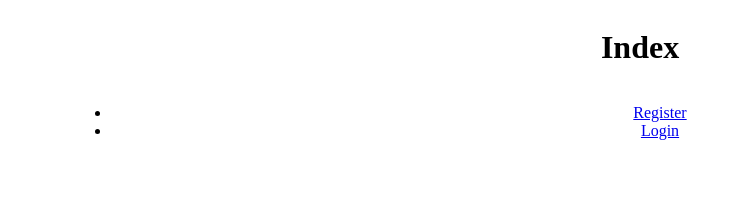
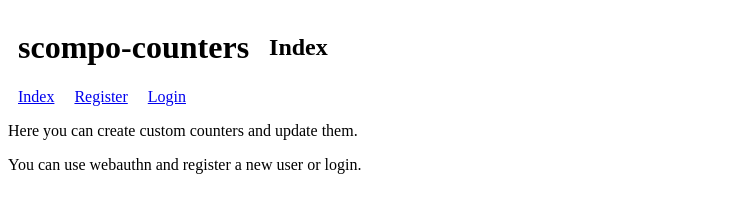
Before and after one commit to scompo/scompo-counters, a website: page public/index.html in a window 1280 px wide. Shown: the whole page, without its empty margins (0-742 px from the left). Drawn offline with Linux system fonts and the light colour scheme.

Commit message:
added some bad css

```diff
--- a/public/css/styles.css
+++ b/public/css/styles.css
@@ -1,7 +1,43 @@
-main {
-    width: 90%;
-    margin: auto;
-    text-align: center;
-    display: flex;
-    flex-direction: column;
+.main {
+	padding: 0px 10px;
 }
+
+.site-header {
+	display:inline-flex;
+	align-items: center;
+}
+
+.site-header .site-title {
+	padding: 0px 10px;
+}
+
+.site-header .page-name {
+	padding: 0px 10px;
+}
+
+.site-menu {
+	display:flex;
+}
+
+.site-menu .menu-item {
+	padding: 0px 10px;
+}
+
+.login-container {
+	display: flex;
+	flex-direction: column;
+}
+
+.username-controls {
+	display: flex;
+	align-items: center;
+	width: 100%;
+}
+
+label {
+	padding: 0px 10px;
+}
+
+#inputUsername {
+	flex: 1;
+}
--- a/public/index.html
+++ b/public/index.html
@@ -11,12 +11,20 @@
 	</head>
 
 	<body>
+		<header class="site-header">
+			<h1 class="site-title">scompo-counters</h1>
+			<h2 class="page-name">Index</h2>
+		</header>
+		<nav class="site-menu">
+			<a class="menu-item" href="/">Index</a>
+			<a class="menu-item" href="/register">Register</a>
+			<a class="menu-item" href="/login">Login</a>
+		</nav>
 		<main>
-		<h1>Index</h1>
-		<ul>
-			<li><a href="/register">Register</a></li>
-			<li><a href="/login">Login</a></li>
-		</ul>
+			<section>
+				<p>Here you can create custom counters and update them.</p>
+				<p>You can use webauthn and register a new user or login.</p>
+			</section>
 		</main>
 	</body>
 
```
Also changed, not shown: public/login/index.html (+13 -4 lines), public/register/index.html (+14 -5 lines). Lines whose indentation alone changed are shown as unchanged.
